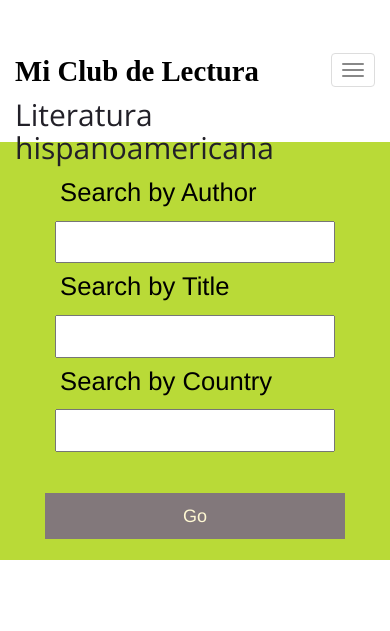
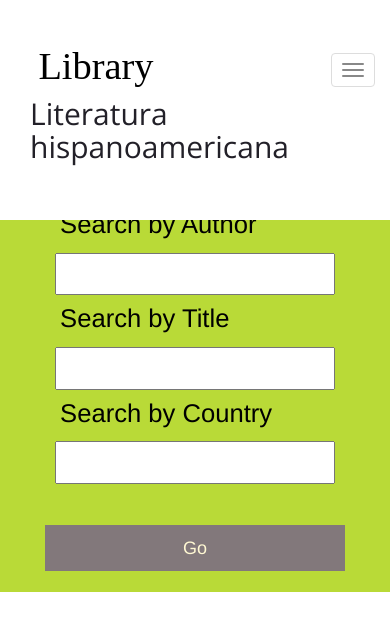
Before and after one commit to andreashermawan/library, a PHP site: page /search.php in a window 390 px wide. Shown: the top 631 px of the page. Run offline with PHP 8.4, Linux system fonts and the light colour scheme; some libraries are stand-ins or nearby versions.

Commit message:
change on navegation items correct problem of body sticking to left more styles

```diff
--- a/books.php
+++ b/books.php
@@ -93,11 +93,11 @@ $result = $conn->query($sql);
               <span class="icon-bar"></span>
               <span class="icon-bar"></span>
             </button>
-            <a class="navbar-brand" href="#featured"><h1>Mi Club de Lectura</h1><span class="subhead"><h2>Literatura hispanoamericana</h2></span></a>
+            <a class="navbar-brand" href="#featured"><a href="index.php"><h1>Library</h1></a><span class="subhead"><h2>Literatura hispanoamericana</h2></span></a>
           </div><!-- navbar-header -->
           <div class="collapse navbar-collapse" id="collapse">
             <ul class="nav navbar-nav navbar-right">
-              <li><a href="index.php">Home</a></li>
+              <!-- <li><a href="index.php">Home</a></li> -->
               <li><a href="search.php">Search</a></li>
               <li class="active"><a href="books.php">Browse</a></li>
             </ul>
--- a/css/styles.css
+++ b/css/styles.css
@@ -7,7 +7,6 @@ body{
   font-size: 1.6em;
   position: relative;
   background: white;
-  max-width: 1244px;
   float: center;
 }
 .container {
@@ -53,8 +52,8 @@ h1, h2, h3, h4, h5, h6, p {
 }
 h1 {
 	font-family: "Roboto-Slab";
-	font-weight: 700;
-	font-size: 3em;
+	font-weight: 300;
+	font-size: 2em;
 }
 
 h2 {
@@ -105,6 +104,7 @@ input:focus{
     overflow: scroll;
     margin-right: auto;
     margin-left: auto;
+    font-size: 1.2em;
 }
 .search-form{
 	padding: 1.5em;
@@ -175,10 +175,20 @@ header .navbar-default .navbar-nav .active a:hover {
   max-width: 80%;
   max-height: 80%;
 }
+/*footer {
+    background: #f2f2f2;
+    height: 50px;
+    padding-top: 60px;
+    padding-bottom: 57px;
+	}*/
 @media (max-width: 768px) {
 
 	h1{
 		font-size: 1.6em;
+		padding-left: 1em;
+	}
+	h2{
+		padding-left: 1em;
 	}
 	.navbar .container .navbar-brand, .navbar .container-fluid .navbar-brand {
     color: #E0E0E0;
@@ -188,6 +198,9 @@ header .navbar-default .navbar-nav .active a:hover {
     padding: 1em;
 	}
 	.page {
-	margin-top: 1em;
+	margin-top: 3em;
+	}
+	.row {
+    padding-top: 1em;
+	}
 }
-}
--- a/search.php
+++ b/search.php
@@ -20,11 +20,11 @@
 	            <span class="icon-bar"></span>
 	            <span class="icon-bar"></span>
 	          </button>
-	          <a class="navbar-brand" href="#featured"><h1>Mi Club de Lectura</h1><span class="subhead"><h2>Literatura hispanoamericana</h2></span></a>
+	          <a class="navbar-brand" href="#featured"><a href="index.php"><h1>Library</h1></a><span class="subhead"><h2>Literatura hispanoamericana</h2></span></a>
 	        </div><!-- navbar-header -->
 	        <div class="collapse navbar-collapse" id="collapse">
 	          <ul class="nav navbar-nav navbar-right">
-	          	<li><a href="index.php">Home</a></li>
+	          	<!-- <li><a href="index.php">Home</a></li> -->
 	            <li class="active"><a href="#featured">Search</a></li>
 	            <li><a href="books.php">Browse</a></li>
 	          </ul>
@@ -102,6 +102,8 @@
 
         	if($result->num_rows > 0) {
     ?>
+    		<div class="page">
+    		<div class="row">
     			<div class="table responsive">
         			<table class="table table-striped">
           			<tr>
@@ -145,6 +147,8 @@
     ?>
     				</table>
        			</div>
+       		</div>
+       		</div>
     <?php
         	} else {
     ?>
```
Also changed, not shown: index.php (+4 -3 lines).
